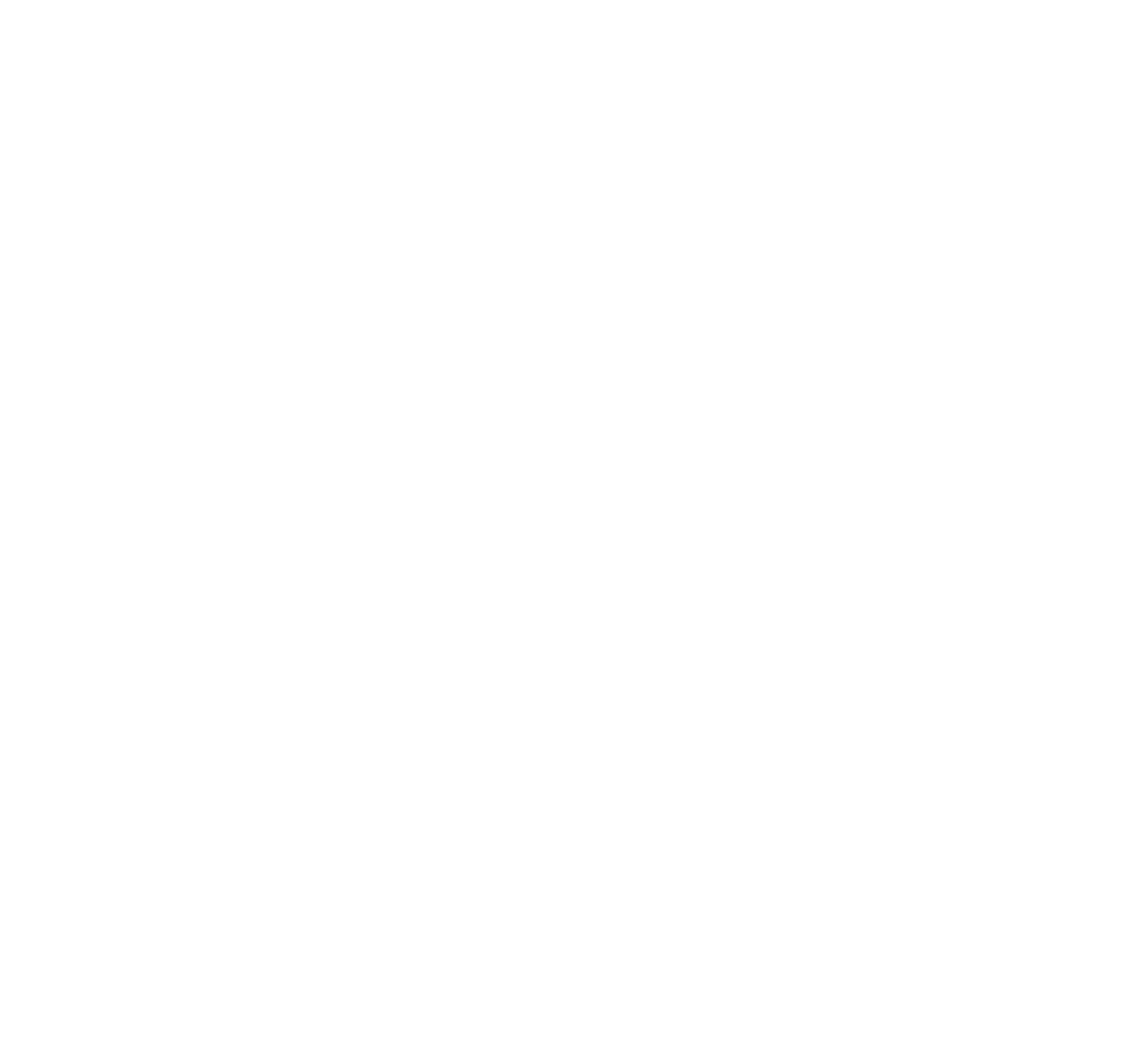
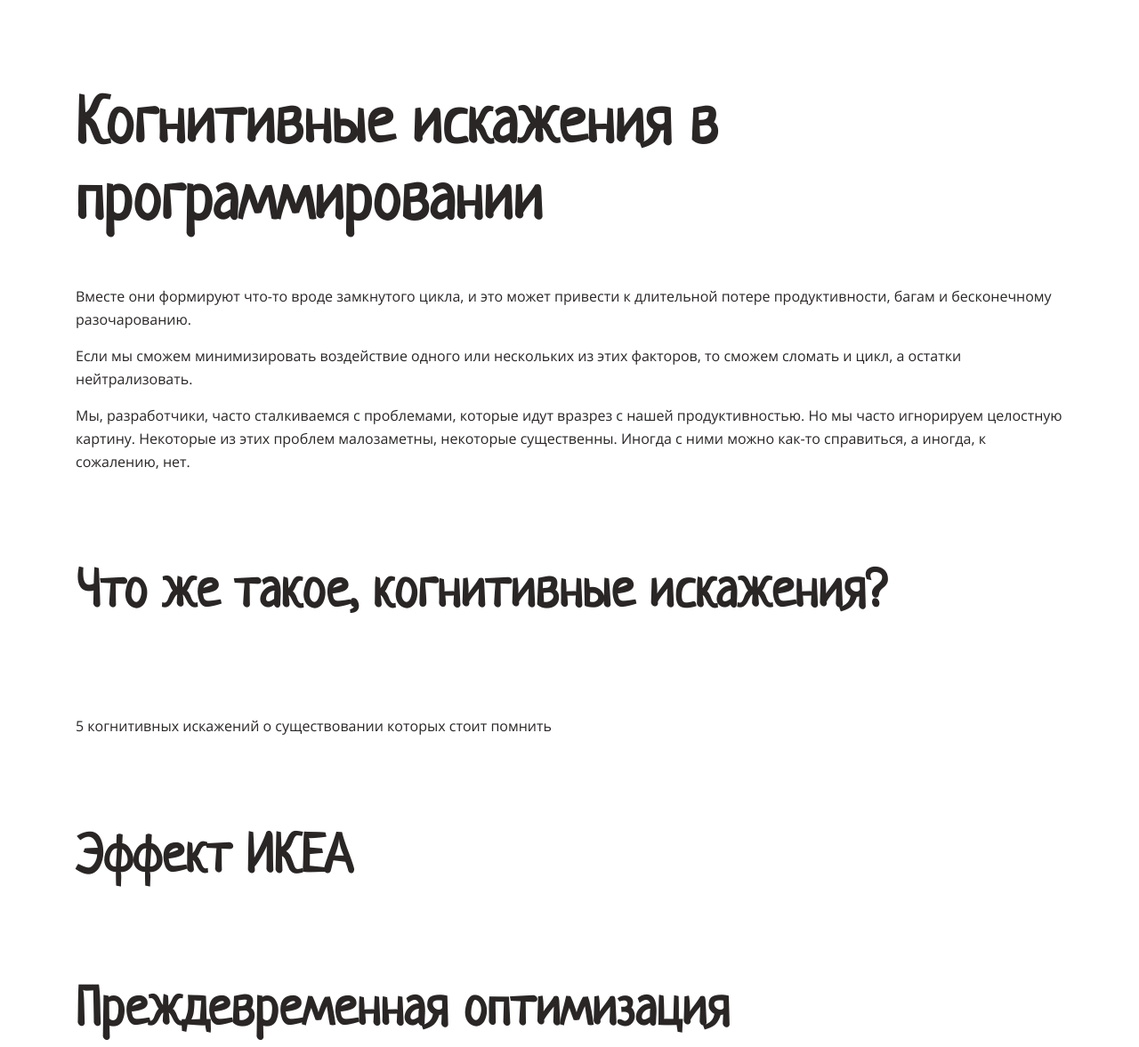
Before and after one commit to mdolganova/layout-designer-project-58, a website: page src/index.html in a window 1280 px wide. Shown: the top 1177 px of the page at 89% size. Before the commit the page ends 800 px from the top, so only its background shows below. Drawn offline with Linux system fonts and the light colour scheme.

Commit message:
markup and basic settings

```diff
--- a/src/index.html
+++ b/src/index.html
@@ -9,6 +9,37 @@
     <link rel="stylesheet" href="styles/style.css">
 </head>
 <body>
-
+    <header>
+        <h1>Когнитивные искажения в программировании</h1>
+        <p>Вместе они формируют что-то вроде замкнутого цикла, и это может привести к длительной потере продуктивности, багам и бесконечному разочарованию.</p>
+        <p>Если мы сможем минимизировать воздействие одного или нескольких из этих факторов, то сможем сломать и цикл, а остатки нейтрализовать.</p>
+        <p>Мы, разработчики, часто сталкиваемся с проблемами, которые идут вразрез с нашей продуктивностью. Но мы часто игнорируем целостную картину. Некоторые из этих проблем малозаметны, некоторые существенны. Иногда с ними можно как-то справиться, а иногда, к сожалению, нет.</p>
+    </header>
+    <section>
+        <h2>Что же такое, когнитивные искажения?</h2>
+    </section>
+    <nav>
+        <p>5 когнитивных искажений о существовании которых стоит помнить</p>
+    </nav>
+    <main>
+        <section>
+            <h2>Эффект ИКЕА</h2>
+        </section>
+        <section>
+            <h2>Преждевременная оптимизация</h2>
+        </section>
+        <section>
+            <h2>Искажение новизны</h2>
+        </section>
+        <section>
+            <h2>Гиперболическое обесценивание</h2>
+        </section>
+        <section>
+            <h2>Ошибка планирования</h2>
+        </section>
+    </main>
+    <footer>
+        <p>Хотите узнать больше? Подпишитесь на обновления</p>
+    </footer>
 </body>
 </html>
--- a/src/styles/style.css
+++ b/src/styles/style.css
@@ -1,7 +1,50 @@
-/** CSS STYLE **/
+:root {
+  --white-color: #fff;
+  --white-transparent-color: #d7ccc0;
+  --light-color: #f5f4f0;
+  --main-color: #fe8a02;
+  --main-dark-color: #42413c;
+  --dark-color: #2a2626;
+  --dark-transparent-color: #908d8b;
+  --brown-color: #b09a81;
+  --blue-color: #1085c5;
+}
 
-.hello {
-  display: block;
+@font-face {
+  font-family: 'Open Sans';
+  src: url('../fonts/OpenSans-Regular.ttf');
+}
 
-  color: #fff;
+@font-face {
+  font-family: Neucha;
+  src: url('../fonts/Neucha-Regular.ttf');
 }
+
+body {
+  font-family: 'Open Sans', sans-serif;
+  font-size: 16px;
+  line-height: 1.6em;
+  color: var(--dark-color);
+}
+
+h1, h2, h3 {
+  font-family: Neucha, sans-serif;
+  line-height: 1.2em;
+}
+
+h1 {
+  font-size: 72px;
+}
+
+h2 {
+  font-size: 60px;
+}
+
+h3 {
+  font-size: 34px;
+}
+
+header, nav, section, footer {
+  max-width: 1110px;
+  margin: 100px auto;
+}
```
Also changed, not shown: src/fonts/Neucha-Regular.ttf (added), src/fonts/OpenSans-Regular.ttf (added).
